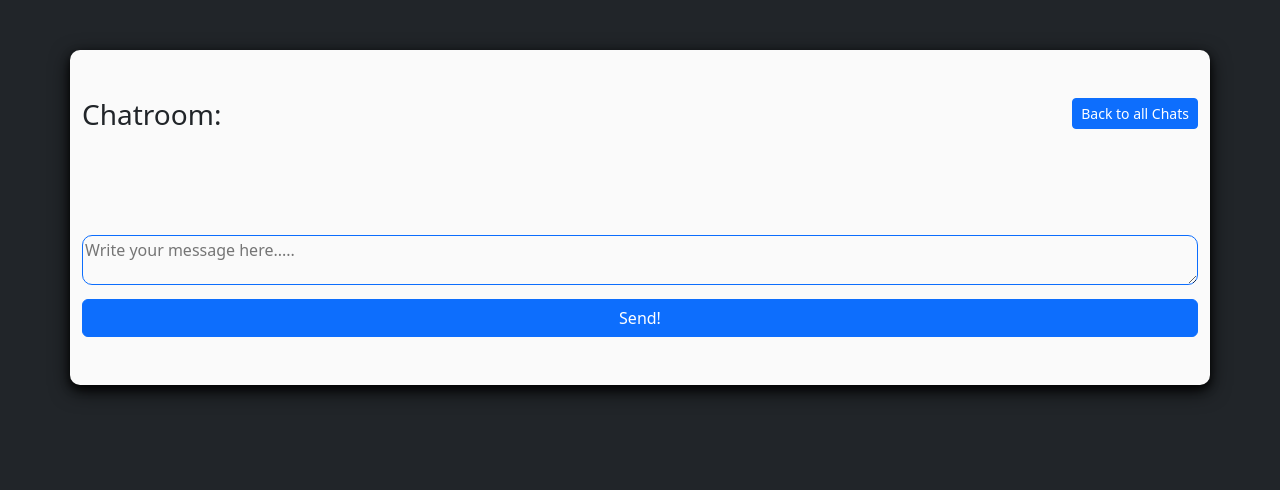
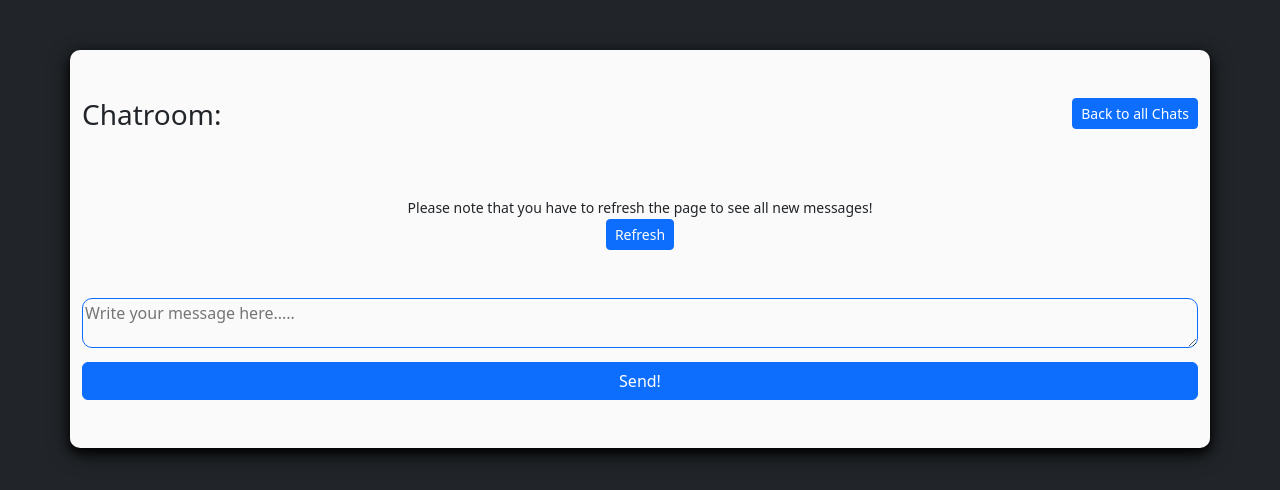
Before and after one commit to firstnamejonas/nfl-tailgate-app, a Django app: template templates/chat.html in a window 1280 px wide. Shown: the part 67-557 px from the top of the page. Run offline with Django 4.2, Linux system fonts and the light colour scheme; the template is opened without the code that fills it, so the values that code supplies are empty; some libraries are stand-ins or nearby versions.

Commit message:
Add section to refresh chat for new messages

```diff
--- a/templates/chat.html
+++ b/templates/chat.html
@@ -39,6 +39,15 @@
             {% endfor %}
         </div>
 
+        <!--Refresh Page for new messages!-->
+        <div class="row mt-2">
+            <div class="col-12 text-center">
+                <small>Please note that you have to refresh the page to see all new messages!</small>
+            </div>
+            <div class="col-12 text-center">
+                <button id="refresh-button" class="btn btn-primary btn-sm">Refresh</button>
+            </div>
+        </div>
         <!--Chatroom-Message-User-Field-->
         <form method="post">
             {% csrf_token %}
```
